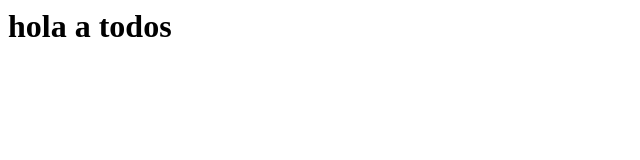
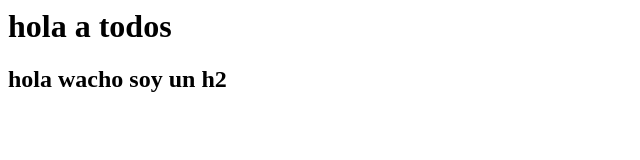
Before and after one commit to Valito3/MiPrimerGit, a plain HTML site: page index.html in a window 1280 px wide. Shown: the whole page, without its empty margins (0-640 px from the left). Drawn offline with Linux system fonts and the light colour scheme.

Commit message:
agregue un h2

```diff
--- a/index.html
+++ b/index.html
@@ -5,5 +5,7 @@
 </head>
 <body>
     <h1>hola a todos</h1>
+    <h2>hola wacho soy un h2</h2>
+
 </body>
 </html>
```
